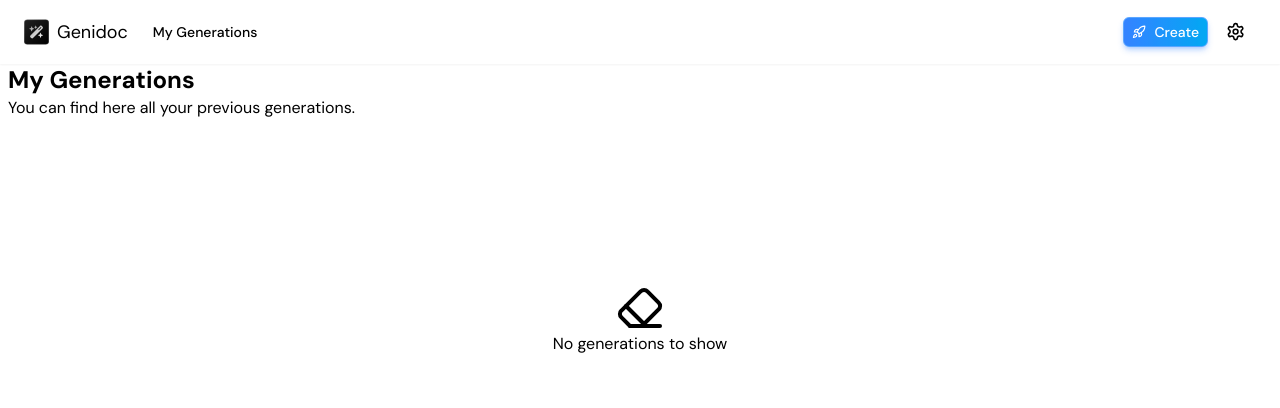
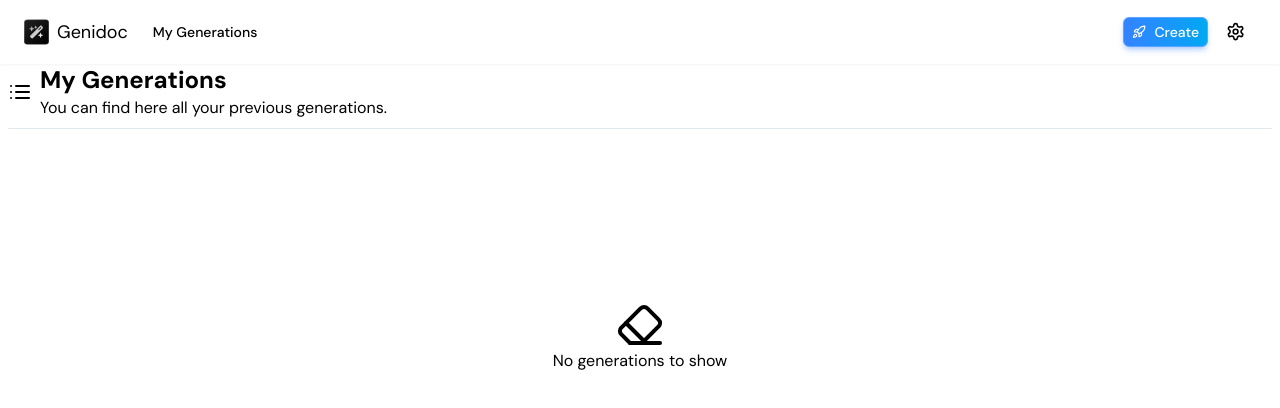
Before and after one commit to synapsy-ai/genidoc, a Next.js app: page /generations in a window 1280 px wide. Shown: the top 408 px of the page. Built offline with nearby package versions, Linux system fonts and the light colour scheme.

Commit message:
Added new header design

```diff
--- a/app/create/page.tsx
+++ b/app/create/page.tsx
@@ -14,7 +14,7 @@ import {
   DialogTrigger,
 } from "@/components/ui/dialog";
 import { Button } from "@/components/ui/button";
-import { Codesandbox, Copy, Plus, Settings } from "lucide-react";
+import { Codesandbox, Copy, Pen, PenBox, Plus, Settings } from "lucide-react";
 import CreateTemplate from "@/components/create-template";
 import { TemplateCombobox } from "@/components/template-combobox";
 import { Template, loadTemplates } from "@/lib/template";
@@ -23,6 +23,7 @@ import { getSettings, setSettings } from "@/lib/settings";
 import OpenAI from "openai";
 import { addGeneration } from "@/lib/generation";
 import Link from "next/link";
+import { Separator } from "@/components/ui/separator";
 
 const MarkdownPreview = dynamic<MarkdownPreviewProps>(
   () => import("@uiw/react-markdown-preview"),
@@ -80,7 +81,15 @@ export default function Page() {
   }
 
   return (
-    <main className="mt-16">
+    <main className="sm:mt-16 mt-2">
+      <header className="flex items-center space-x-2 mx-2">
+        <PenBox />
+        <span>
+          <h2 className="text-2xl font-bold">Create</h2>
+          <p>Document your code using the power of AI.</p>
+        </span>
+      </header>
+      <Separator className="my-2" />
       <section>
         <h3 className="text-xl font-bold m-2">Templates</h3>
         <div className="flex items-center space-x-2">
--- a/app/generations/page.tsx
+++ b/app/generations/page.tsx
@@ -1,8 +1,9 @@
 "use client";
 import { GenerationItem } from "@/components/generation-item";
+import { Separator } from "@/components/ui/separator";
 import { getGenerations, getSortedGenerations } from "@/lib/generation";
 import { loadTemplates } from "@/lib/template";
-import { Eraser } from "lucide-react";
+import { Eraser, List } from "lucide-react";
 import { useState } from "react";
 
 export default function Generations() {
@@ -10,11 +11,15 @@ export default function Generations() {
   let unsorted = getGenerations();
   const [noItems, setNoItems] = useState(unsorted.length === 0);
   return (
-    <main className="mt-16 mx-2">
-      <header>
-        <h2 className="text-2xl font-bold">My Generations</h2>
-        <p>You can find here all your previous generations.</p>
+    <main className="sm:mt-16 mt-2 mx-2">
+      <header className="flex items-center space-x-2">
+        <List />
+        <span>
+          <h2 className="text-2xl font-bold">My Generations</h2>
+          <p>You can find here all your previous generations.</p>
+        </span>
       </header>
+      <Separator className="my-2" />
       {!noItems ? (
         <section className="mt-4">
           {gens.map((el, i) => (
--- a/app/generations/view/viewpage.tsx
+++ b/app/generations/view/viewpage.tsx
@@ -26,7 +26,7 @@ export default function ViewPage() {
   const { theme } = useTheme();
 
   return (
-    <main className="mt-20 print:mt-0">
+    <main className="sm:mt-20 mt-2 print:mt-0">
       <Tabs defaultValue="code">
         <TabsList className="grid w-full grid-cols-2 mt-4">
           <TabsTrigger value="code">Code</TabsTrigger>
--- a/app/settings/layout.tsx
+++ b/app/settings/layout.tsx
@@ -2,6 +2,7 @@
 
 import { SettingsNavBar } from "@/components/settings-navbar";
 import { Button } from "@/components/ui/button";
+import { Separator } from "@/components/ui/separator";
 import {
   Sheet,
   SheetClose,
@@ -13,7 +14,7 @@ import {
   SheetTrigger,
 } from "@/components/ui/sheet";
 
-import { Menu } from "lucide-react";
+import { Menu, Settings } from "lucide-react";
 import { usePathname } from "next/navigation";
 
 export default function SettingsLayout({
@@ -24,11 +25,11 @@ export default function SettingsLayout({
   const pathname = usePathname();
 
   return (
-    <main className="mt-16 mx-2">
-      <section className="mb-4 grid grid-cols-[auto,1fr] items-center space-x-2">
+    <main className="sm:mt-16 mt-2">
+      <section className="grid grid-cols-[auto,1fr] items-center space-x-2 w-full">
         <Sheet>
           <SheetTrigger asChild>
-            <Button variant="ghost" className="sm:hidden">
+            <Button variant="ghost" className="sm:hidden ml-2">
               <Menu width={16} />
             </Button>
           </SheetTrigger>
@@ -38,11 +39,15 @@ export default function SettingsLayout({
             />
           </SheetContent>
         </Sheet>
-        <div>
-          <h3 className="font-bold text-2xl">Settings</h3>
-          <p>Customize Synapsy Genidoc.</p>
+        <div className="flex sm:space-x-2 items-center">
+          <Settings className="sm:block hidden" />
+          <div>
+            <h3 className="font-bold text-2xl">Settings</h3>
+            <p>Customize Synapsy Genidoc.</p>
+          </div>
         </div>
       </section>
+      <Separator className="my-2" />
       <section className="grid grid-cols-[auto,1fr]">
         <div>
           <span className="hidden sm:block">
```
